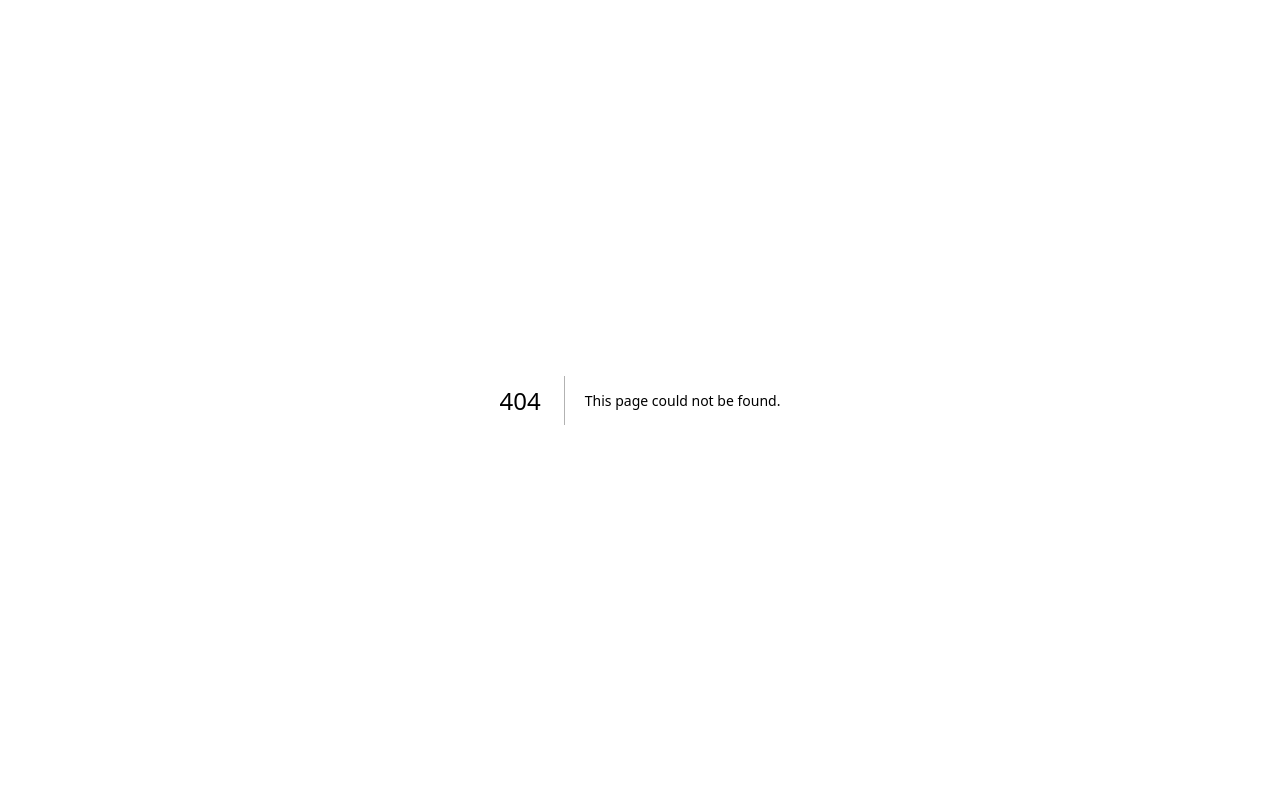
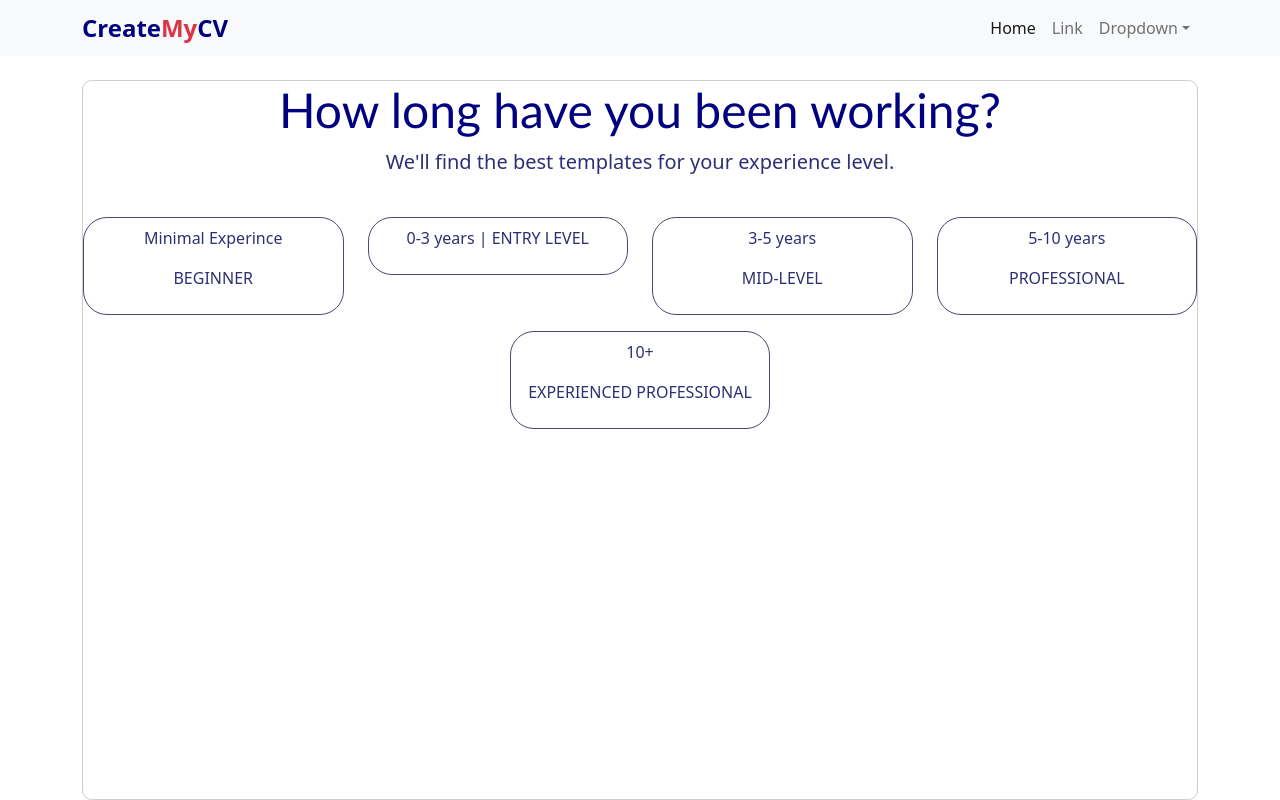
Before and after one commit to John-Fixit/CV-creator, a Next.js app: page /build-cv/experience-level in a window 1280 px wide. Before the commit this address had no page. Built offline with nearby package versions, Linux system fonts and the light colour scheme.

Commit message:
index page created

```diff
--- /dev/null
+++ b/Components/Navbar.js
@@ -0,0 +1,38 @@
+import React from 'react'
+
+function Navbar() {
+  return (
+   <>
+        <nav class="navbar navbar-expand-lg navbar-light fixed-top bg-light">
+          <div class="container">
+            <a class="navbar-brand" href="#" className='fw-bold fs-4 text-decoration-none'><span className='' style={{color: 'navy', }}>Create</span><span className='text-danger'>My</span><span style={{color: 'navy'}}>CV</span></a>
+            <button class="navbar-toggler" type="button" data-bs-toggle="collapse" data-bs-target="#navbarSupportedContent" aria-controls="navbarSupportedContent" aria-expanded="false" aria-label="Toggle navigation">
+              <span class="navbar-toggler-icon"></span>
+            </button>
+            <div class="collapse navbar-collapse" id="navbarSupportedContent">
+              <ul class="navbar-nav ms-auto mb-2 mb-lg-0">
+                <li class="nav-item">
+                  <a class="nav-link active" aria-current="page" href="#">Home</a>
+                </li>
+                <li class="nav-item">
+                  <a class="nav-link" href="#">Link</a>
+                </li>
+                <li class="nav-item dropdown">
+                  <a class="nav-link dropdown-toggle" href="#" id="navbarDropdown" role="button" data-bs-toggle="dropdown" aria-expanded="false">
+                    Dropdown
+                  </a>
+                  <ul class="dropdown-menu" aria-labelledby="navbarDropdown">
+                    <li><a class="dropdown-item" href="#">Action</a></li>
+                    <li><a class="dropdown-item" href="#">Another action</a></li>
+                    <li><a class="dropdown-item" href="#">Something else here</a></li>
+                  </ul>
+                </li>
+              </ul>
+            </div>
+          </div>
+        </nav>
+   </>
+  )
+}
+
+export default Navbar
--- a/package.json
+++ b/package.json
@@ -9,6 +9,7 @@
     "lint": "next lint"
   },
   "dependencies": {
+    "bootstrap": "^5.2.2",
     "eslint": "8.28.0",
     "eslint-config-next": "13.0.4",
     "next": "13.0.4",
--- a/pages/_app.js
+++ b/pages/_app.js
@@ -1,7 +1,11 @@
 import '../styles/globals.css'
-
+import "bootstrap/dist/css/bootstrap.css"
+import Navbar from '../Components/Navbar'
 function MyApp({ Component, pageProps }) {
-  return <Component {...pageProps} />
+  return <>
+  <Navbar />
+  <Component {...pageProps} />
+  </>
 }
 
 export default MyApp
--- /dev/null
+++ b/pages/build-cv/experience-level.js
@@ -0,0 +1,56 @@
+import React from "react";
+import style from "/styles/experience.module.css";
+function experienceLevel() {
+  const levels = [{ level: "Minimal Experince", year: "BEGINNER" }];
+  const getInfo = (event) => {
+    console.log((event.target.innerText).split(''));
+  };
+  return (
+    <>
+      <div className="container text-center">
+        <div className={style.experience}>
+          <div>
+            <h4 className="">How long have you been working?</h4>
+            <p className="fs-5">
+              We'll find the best templates for your experience level.
+            </p>
+          </div>
+          <div className="row my-3">
+            <div className="col-lg-3 col-md-4 col-sm-12 my-2 mx-auto">
+              <section className={style.section}>
+                <p>Minimal Experince</p>
+                <p>BEGINNER</p>
+              </section>
+            </div>
+            <div className="col-lg-3 col-md-4 col-sm-12 my-2 mx-auto">
+              <section className={style.section} onClick={() => getInfo(event)}>
+                <p>0-3 years | ENTRY LEVEL</p>
+                {/* <p>ENTRY LEVEL</p> */}
+              </section>
+            </div>
+            <div className="col-lg-3 col-md-4 col-sm-12 my-2 mx-auto">
+              <section className={style.section}>
+                <p>3-5 years</p>
+                <p>MID-LEVEL</p>
+              </section>
+            </div>
+            <div className="col-lg-3 col-md-4 col-sm-12 my-2 mx-auto">
+              <section className={style.section}>
+                <p>5-10 years</p>
+                <p>PROFESSIONAL</p>
+              </section>
+            </div>
+            <div className="col-lg-3 col-md-4 col-sm-12 my-2 mx-auto">
+              <section className={style.section}>
+                <p>10+</p>
+                <p>EXPERIENCED PROFESSIONAL</p>
+              </section>
+            </div>
+          </div>
+        </div>
+      </div>
+    </>
+  );
+}
+
+export default experienceLevel;
--- /dev/null
+++ b/styles/experience.module.css
@@ -0,0 +1,30 @@
+.experience{
+    height: 90vh;
+    margin-top: 10vh;
+    display: flex;
+    flex-direction: column;
+    /* align-items: center; */
+    border: 1px solid rgb(211, 204, 204);
+    border-radius: 10px;
+}
+.experience h4{
+    color: navy;
+    font-size: 6vh;
+    font-family: 'Gill Sans', 'Gill Sans MT', Calibri, 'Trebuchet MS', sans-serif;
+    font-weight: 500;
+
+}.experience p{
+    color: rgb(47, 47, 116);
+
+}
+.section{
+    border: 1px solid rgb(72, 72, 117);
+    padding: 1vh 2vh;
+    border-radius: 3vh;
+    cursor: pointer;
+}
+.section:hover{
+    border: 3px solid rgb(7, 7, 100);
+    transition: all 0.5s ease;
+    font-weight: bold;
+}
--- a/styles/globals.css
+++ b/styles/globals.css
@@ -1,26 +1,13 @@
-html,
-body {
-  padding: 0;
-  margin: 0;
-  font-family: -apple-system, BlinkMacSystemFont, Segoe UI, Roboto, Oxygen,
-    Ubuntu, Cantarell, Fira Sans, Droid Sans, Helvetica Neue, sans-serif;
+.list-unstyled{
+  width: 4vh;
+  height: 4vh;
+  background-color: navy;
 }
 
-a {
-  color: inherit;
-  text-decoration: none;
-}
-
-* {
-  box-sizing: border-box;
-}
-
-@media (prefers-color-scheme: dark) {
-  html {
-    color-scheme: dark;
-  }
-  body {
-    color: white;
-    background: black;
+@media only screen and (max-width: 625px)  {
+  .list-unstyled{
+    width: 8vh;
+    height: 4vh;
+    background-color: navy;
   }
 }
```
Also changed, not shown: pages/build-cv/index.js (added, +33 -0 lines), pages/index.js (+7 -66 lines), 1 other file (tests, documents, lock files or other folders).
